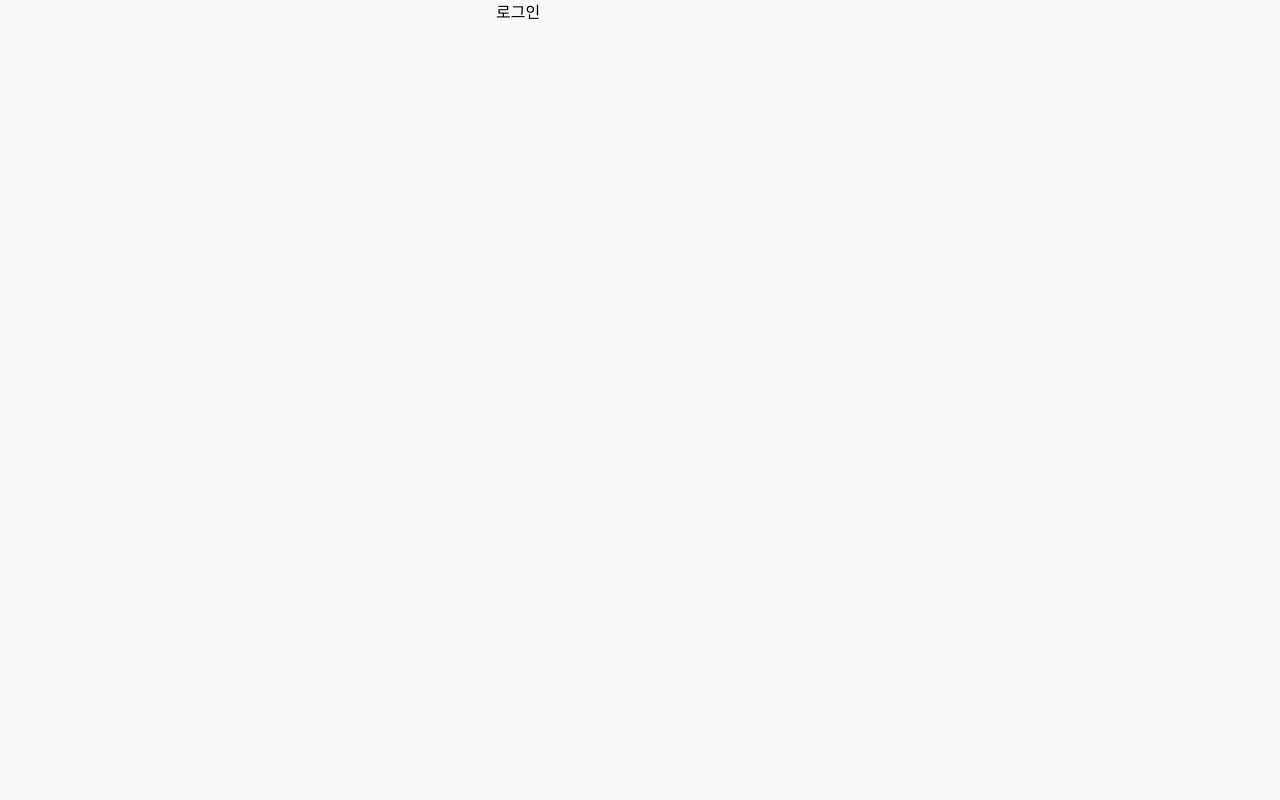
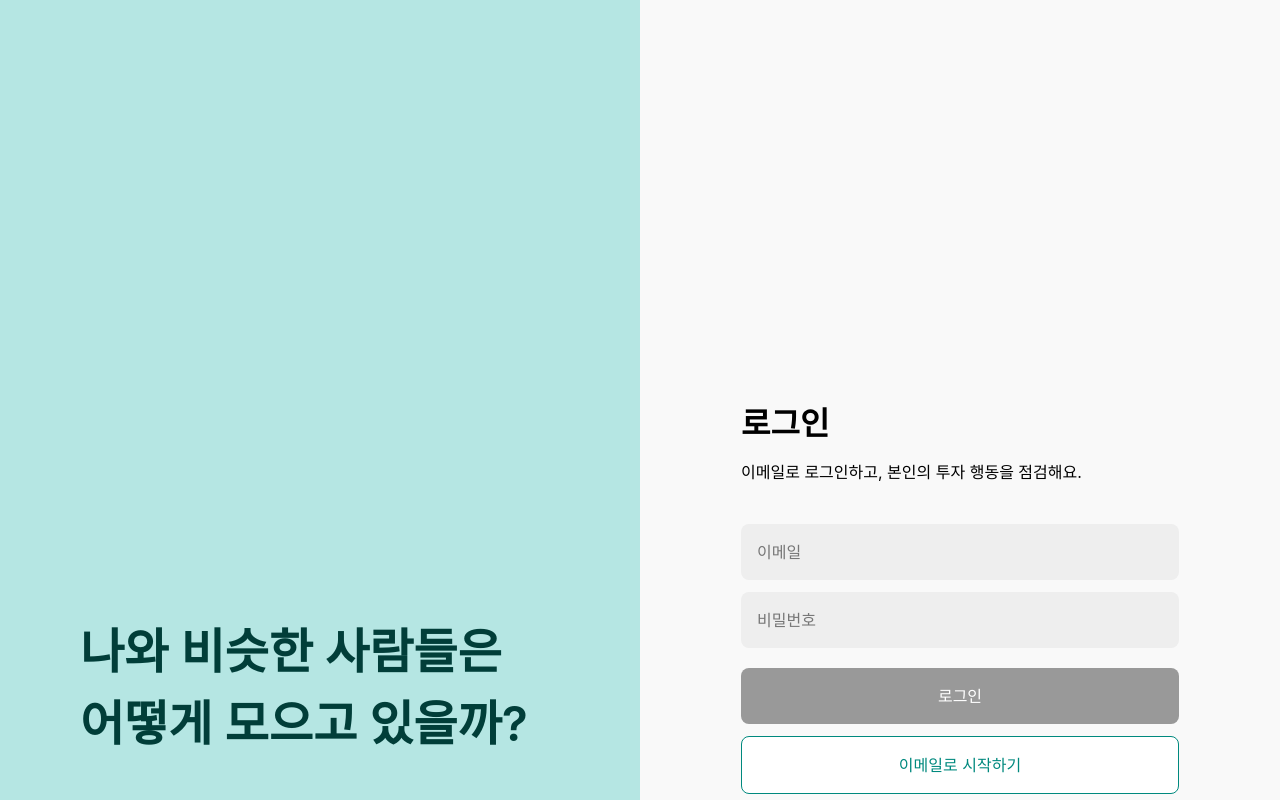
Before and after one commit to please-2000won/Frontend, a React (Vite) app: page /login in a window 1280 px wide. Built offline with nearby package versions, Linux system fonts and the light colour scheme; no server answers; a web font is replaced by a local one.

Commit message:
feat: 로그인 페이지 UI 구현

```diff
--- a/src/pages/LoginPage.tsx
+++ b/src/pages/LoginPage.tsx
@@ -35,22 +35,59 @@ const LoginPage = () => {
   };
 
   return (
-    <div>
+    <div className="flex h-screen w-full">
+      <div className="flex flex-col w-1/2 bg-primary-mint-300 justify-end pl-20 pb-10">
+        <h1 className="text-[48px] text-primary-mint-900 font-semibold ">
+          나와 비슷한 사람들은
+          <br />
+          어떻게 모으고 있을까?
+        </h1>
+      </div>
+      <div className="flex flex-col w-[438px] mx-auto mt-100 gap-5">
+        <div className="flex flex-col gap-3">
+          <h1 className="text-black text-[32px] font-semibold">로그인</h1>
+          <p className="text-[16px]">
+            이메일로 로그인하고, 본인의 투자 행동을 점검해요.
+          </p>
+        </div>
         <form onSubmit={handleLogin}>
+          <div className="pt-5 flex flex-col gap-3">
             <input
-          type="email"
+              type="text"
+              placeholder="이메일"
               value={email}
               onChange={(e) => setEmail(e.target.value)}
+              autoComplete="email"
+              className="bg-gray-100 p-4 w-full rounded-lg"
             />
             <input
-          type="password"
+              type="text"
+              placeholder="비밀번호"
               value={password}
               onChange={(e) => setPassword(e.target.value)}
+              autoComplete="current-password"
+              className="bg-gray-100 p-4 w-full rounded-lg"
             />
-        <button type="submit" disabled={isLoading}>
+          </div>
+          <div className="pt-5 flex flex-col gap-3">
+            <button
+              type="submit"
+              disabled={isLoading}
+              className={`py-4 w-full rounded-lg text-white text-[16px] ${email && password ? 'bg-primary-mint-800' : 'bg-gray-300'}`}
+            >
               {isLoading ? '로그인 중...' : '로그인'}
             </button>
+            <div
+              className="py-4 w-full bg-white text-primary-mint-800 border border-primiary-800 rounded-lg text-center text-[16px]"
+              onClick={() => {
+                navigate('/Signup');
+              }}
+            >
+              이메일로 시작하기
+            </div>
+          </div>
         </form>
+      </div>
     </div>
   );
 };
--- a/src/pages/SingupPage.tsx
+++ b/src/pages/SingupPage.tsx
@@ -126,7 +126,7 @@ const SingupPage = () => {
     !confirmError;
 
   return (
-    <div className="w-[530px] h-full items-center justify-center pt-40 mx-auto">
+    <div className="w-[530px] h-full items-center justify-center mt-40 mx-auto">
       <div className="text-black text-left font-semibold text-[32px] pb-7">
         <h1>회원가입</h1>
       </div>
@@ -140,6 +140,7 @@ const SingupPage = () => {
               placeholder="2자 이상 50자 이하"
               value={name}
               onChange={(e) => setName(e.target.value)}
+              autoComplete="name"
               className="bg-gray-100 p-4 w-full rounded-lg"
             />
             {nameError && (
@@ -155,6 +156,7 @@ const SingupPage = () => {
                 placeholder="이메일"
                 value={email}
                 onChange={(e) => setEmail(e.target.value)}
+                autoComplete="new-email"
                 className="bg-gray-100 p-4 rounded-lg w-full"
               />
               <button className="w-[163px] py-4 px-4 bg-primary-mint-800 rounded-lg text-white text-[16px] font-semibold cursor-pointer">
@@ -173,6 +175,7 @@ const SingupPage = () => {
               placeholder="6자리 입력"
               value={authCode}
               onChange={(e) => setAuthCode(e.target.value)}
+              autoComplete="authCode"
               className="bg-gray-100 p-4 w-full rounded-lg"
             />
           </div>
@@ -184,6 +187,7 @@ const SingupPage = () => {
               placeholder="8자 이상 20자 이하"
               value={password}
               onChange={(e) => setPassword(e.target.value)}
+              autoComplete="new-password"
               className="bg-gray-100 p-4 w-full rounded-lg"
             />
             <span className="text-gray-200 text-[13px]">
@@ -208,6 +212,7 @@ const SingupPage = () => {
               placeholder="8자 이상 20자 이하"
               value={passwordConfirm}
               onChange={(e) => setPasswordConfirm(e.target.value)}
+              autoComplete="new-confrimPassword"
               className="bg-gray-100 p-4 w-full rounded-lg"
             />
             <span className="text-gray-200 text-[13px]">
```
Lines whose indentation alone changed are shown as unchanged.
